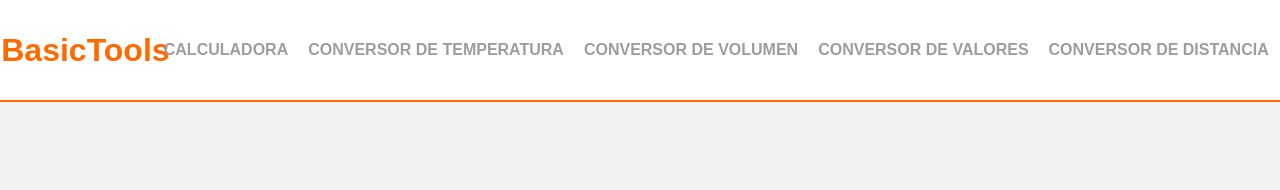
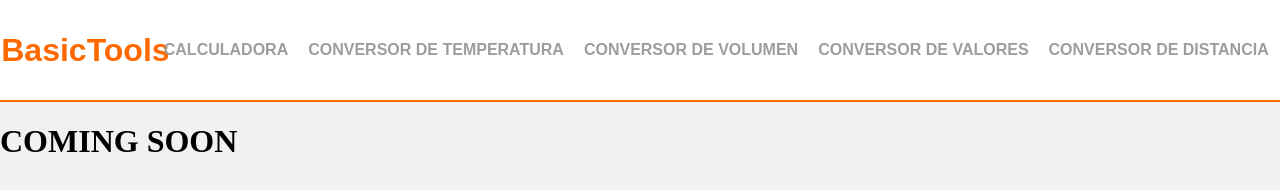
Before and after one commit to RexiJoe/BasicTools.github.io, a plain HTML site: page valores.html in a window 1280 px wide. Drawn offline with Linux system fonts and the light colour scheme.

Commit message:
COMING SOON

```diff
--- a/valores.html
+++ b/valores.html
@@ -30,7 +30,16 @@
         </header>
 
         <main>
+            <h1> COMING SOON </h1>
+            <!-- <div id="set-values">
+                <input type="number" id="set-first-value">
+                <input type="number" id="set-second-value">
+            </div>
+            <div>
+                <input type="number" id="input-first-value">
+                <input type="number" id="input-second-value">
 
+            </div> -->
         </main>
     </body>
 </html>
```
